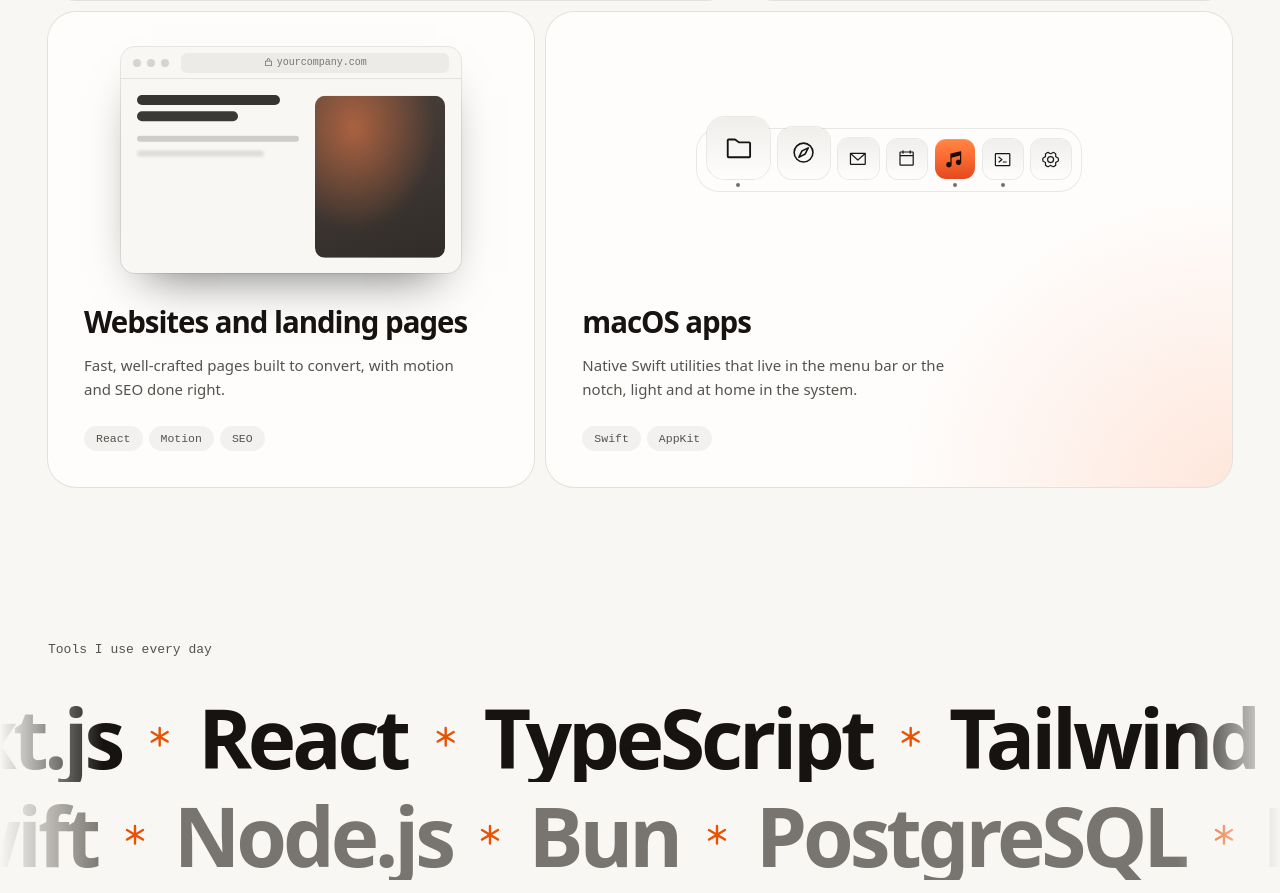
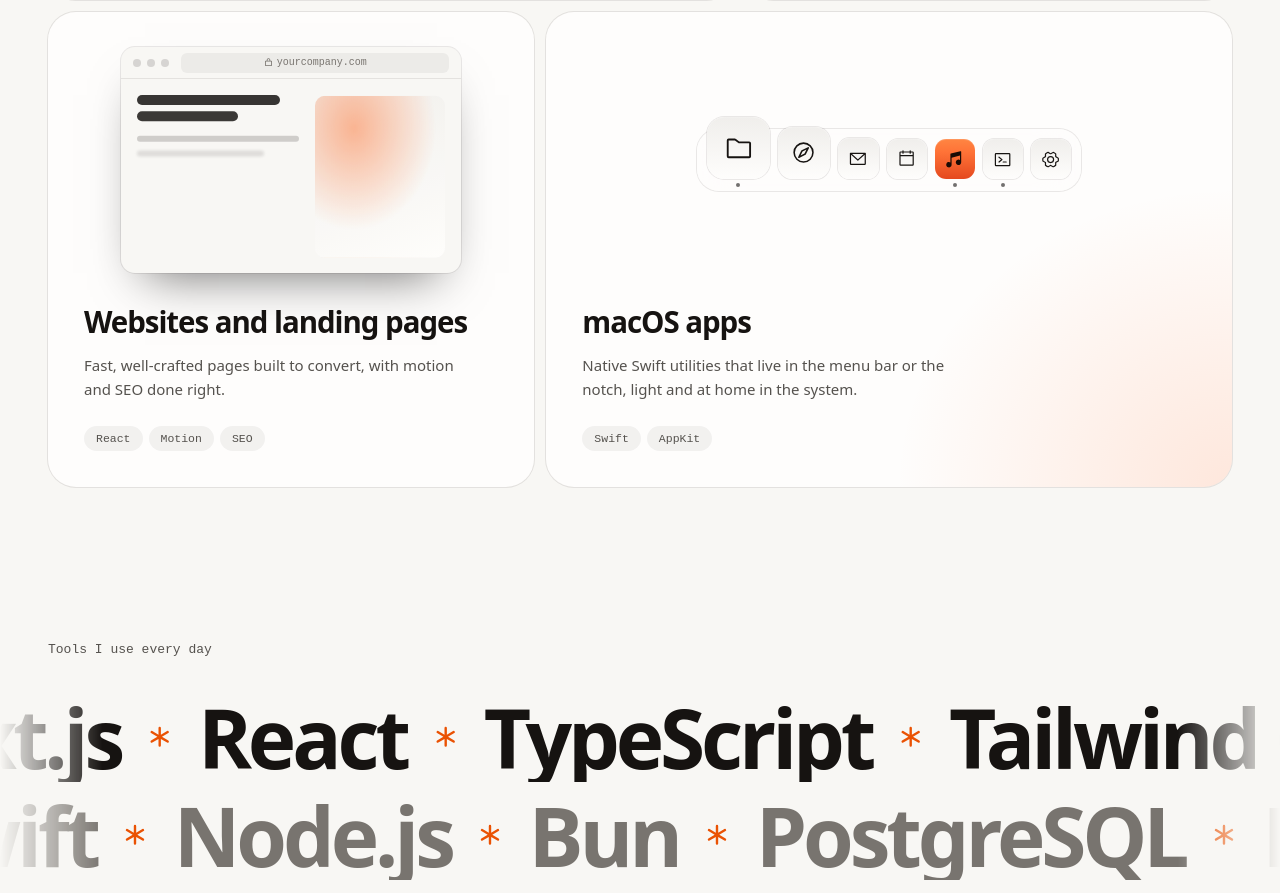
Before and after one commit to coder-muller/coder-muller-portfolio, a React (Vite) app: page / in a window 1280 px wide. Shown: the part 5378-6271 px from the top of the page. Built offline with nearby package versions, Linux system fonts and the light colour scheme.

Commit message:
fix: theme-aware browser mock and macbook scope

```diff
--- a/src/components/visuals/BrowserVisual.tsx
+++ b/src/components/visuals/BrowserVisual.tsx
@@ -64,7 +64,7 @@ export default function BrowserVisual({ url, active, still }: VisualProps & { ur
         </div>
         <motion.span
           {...block(2)}
-          className="block aspect-[4/5] rounded-[10px] bg-[radial-gradient(90%_90%_at_30%_20%,oklch(0.72_0.19_42/0.55),transparent_70%),linear-gradient(160deg,oklch(0.3_0.02_40),oklch(0.2_0.01_60))]"
+          className="block aspect-[4/5] rounded-[10px] bg-[radial-gradient(90%_90%_at_30%_20%,oklch(0.72_0.19_42/0.55),transparent_70%),linear-gradient(160deg,var(--raised),var(--surface))]"
         />
       </div>
     </div>
```
